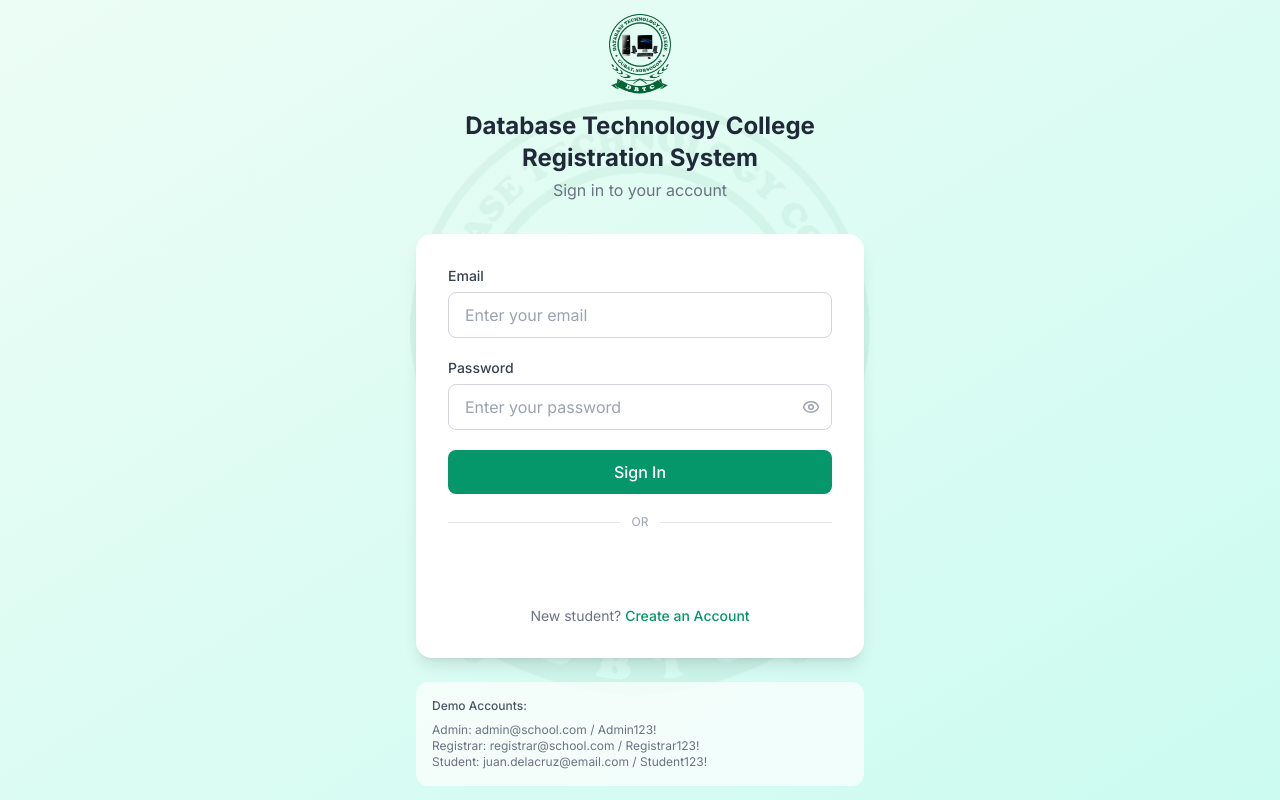
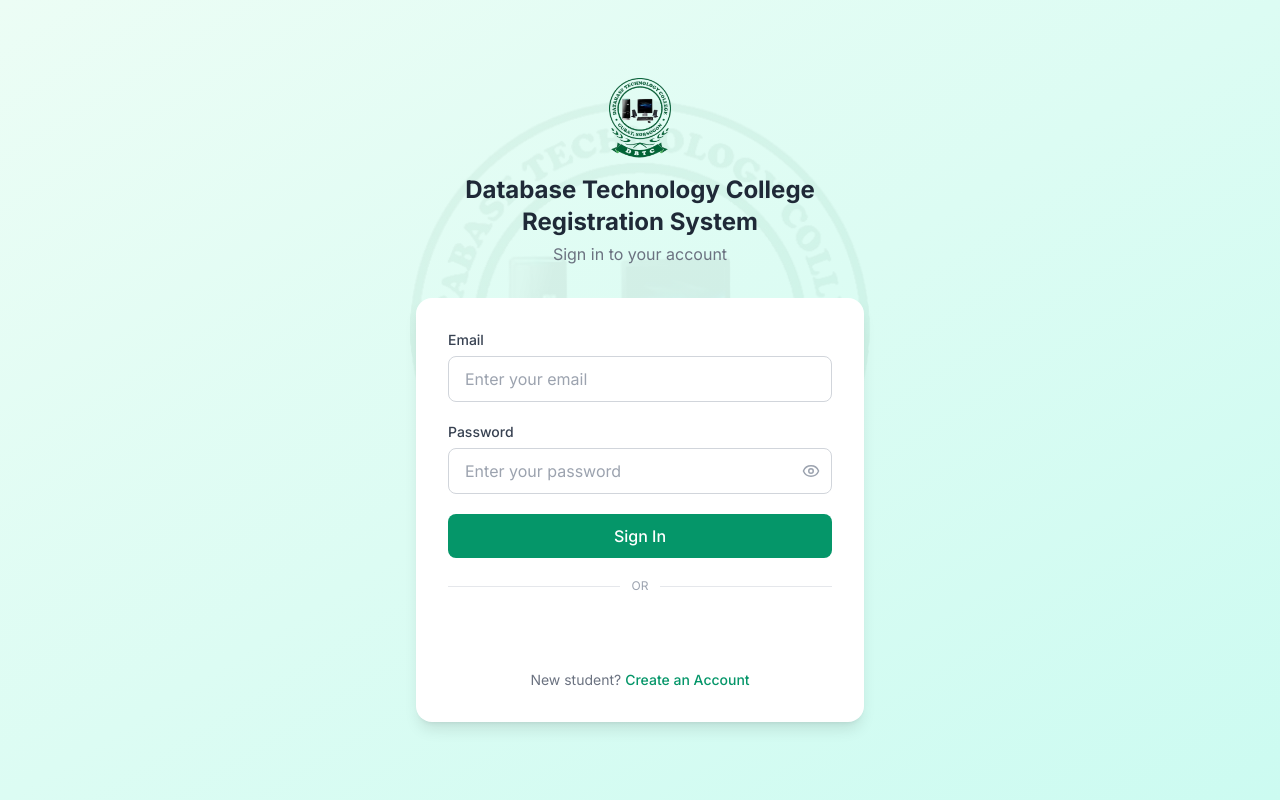
Before and after one commit to Donorski/school-registration-system, a React (Vite) app in the folder frontend/: page /login in a window 1280 px wide. Built offline with nearby package versions, Linux system fonts and the light colour scheme; no server answers.

Commit message:
remove demo credentials from login page

```diff
--- a/frontend/src/pages/Login.jsx
+++ b/frontend/src/pages/Login.jsx
@@ -170,13 +170,6 @@ export default function Login() {
           </div>
         </div>
 
-        {/* Demo credentials */}
-        <div className="mt-6 bg-white/70 rounded-xl p-4 text-xs text-gray-500">
-          <p className="font-medium text-gray-600 mb-2">Demo Accounts:</p>
-          <p>Admin: admin@school.com / Admin123!</p>
-          <p>Registrar: registrar@school.com / Registrar123!</p>
-          <p>Student: juan.delacruz@email.com / Student123!</p>
-        </div>
       </div>
     </div>
   );
```
